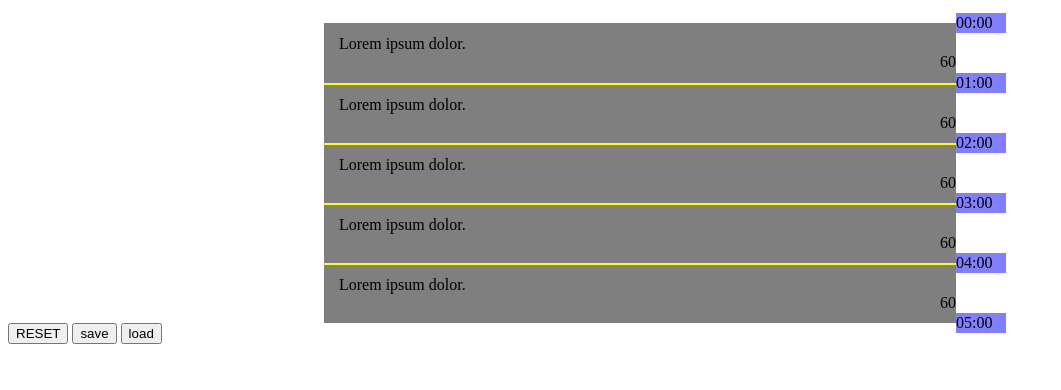
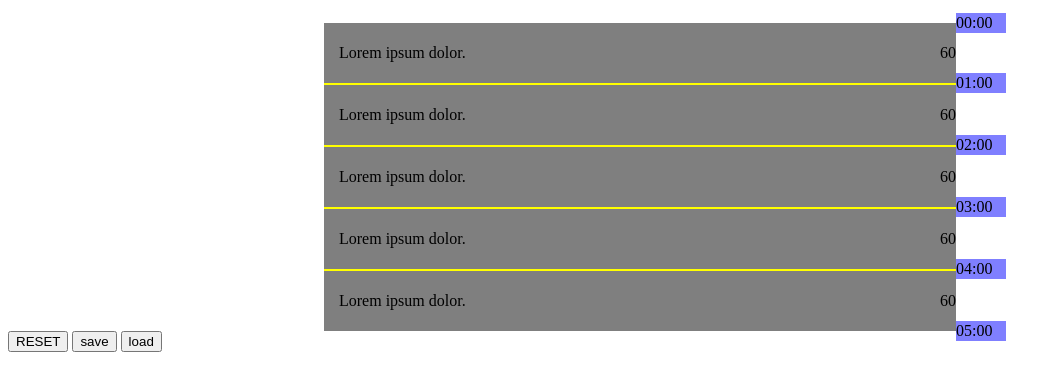
Before and after one commit to Hurtak/DayPlanner, a plain HTML site: page src/index.htm in a window 1280 px wide. Shown: the whole page, without its empty margins (0-1061 px from the left). Drawn offline with Linux system fonts and the light colour scheme.

Commit message:
changes styling of item from display table to display block. fixes some problems with absolute positioning

```diff
--- a/src/css/style.css
+++ b/src/css/style.css
@@ -15,8 +15,6 @@ body {
 }
 
 .item {
-	display: table;
-	box-sizing: border-box;
 	width: 50%;
 
 	text-align: left;
@@ -35,9 +33,7 @@ body {
 
 .content {
 	padding-left: 15px;
-	display: table-cell;
-	vertical-align: middle;
-	width: 100%;
+	line-height: 60px;
 }
 .content:hover {
 	background-color: rgba(255, 255, 255, .5);
@@ -46,8 +42,10 @@ body {
 }
 
 .duration {
-	float: right;
-
+	position: absolute;
+	top: 0;
+	right: 0;
+ 	line-height: 60px;
 }
 
 .time, .start-time {
@@ -69,6 +67,7 @@ body {
 
 	position: absolute;
 	left: 0;
+	top: 0;
 
 	background-color: rgba(255, 255, 255, .2);
 }
```
